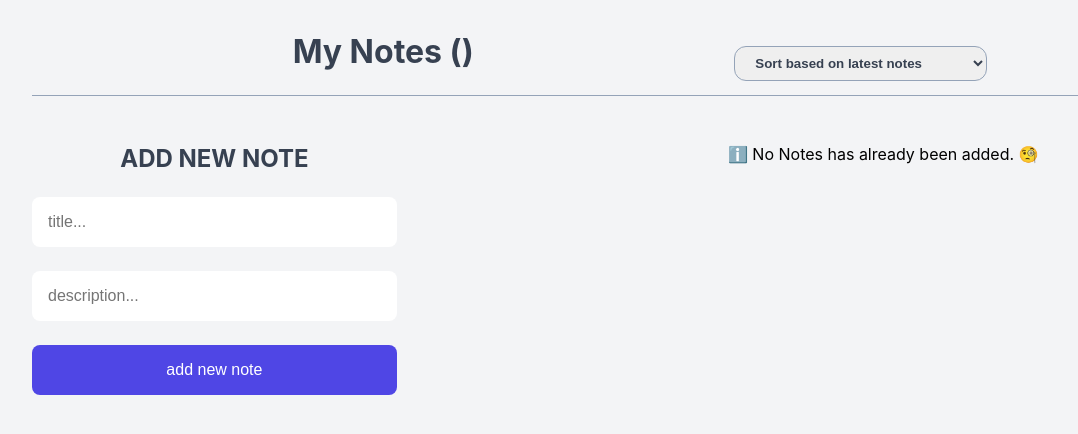
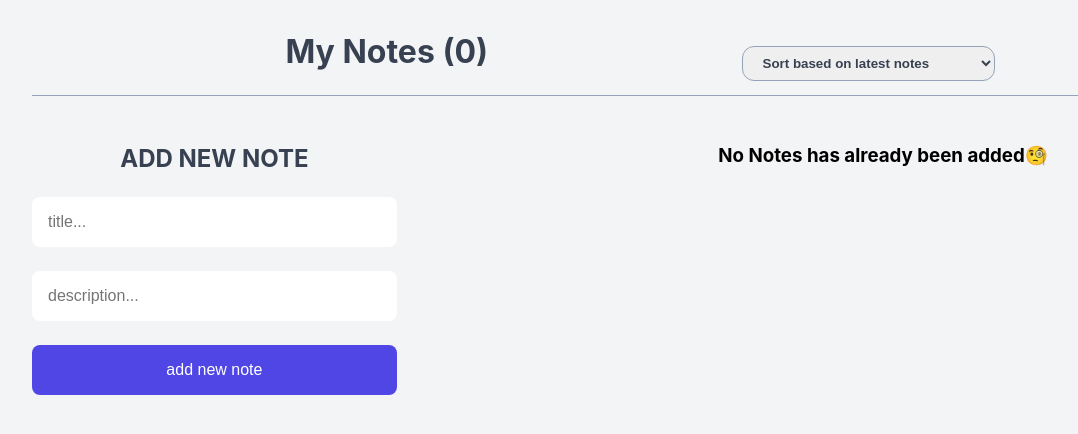
Before and after one commit to nymajalalabadi/NoteApp, a React (Vite) app in the folder Note-App/: page / in a window 1280 px wide. Shown: the top 434 px of the page, without its empty margins (0-1078 px from the left). Built offline with nearby package versions, Linux system fonts and the light colour scheme.

Commit message:
Added Message Component

```diff
--- a/Note-App/src/App.jsx
+++ b/Note-App/src/App.jsx
@@ -8,7 +8,7 @@ import NoteHeader from "./component/NoteHeader";
 function App() {
   const [notes, setNotes] = useState([]);
 
-  const[sortBy, setSortBy] = useState("latest")
+  const [sortBy, setSortBy] = useState("latest")
 
   const handleNotes = (newNote) => {
     setNotes((prevNotes) => [...prevNotes, newNote]);
@@ -41,35 +41,14 @@ function App() {
     setNotes((prevNotes) => prevNotes.map((note) => note.id == noteId ? {...note, completed: ! note.completed} : note));
   };
 
-  const HandleOnSort = (e) => {
-    setSortBy(e.target.value)
-  }
-
-  let sortedNotes = notes;
-
-  if(sortBy === "earliest")
-  {
-    sortedNotes = [...notes].sort((a,b) => new Date(a.createAt) - new Date(b.createAt));
-  }
-
-  if(sortBy === "latest")
-  {
-    sortedNotes = [...notes].sort((a,b) => new Date(b.createAt) - new Date(a.createAt));
-  }
-
-  if(sortBy === "completed")
-  {
-    sortedNotes = [...notes].sort((a, b) => Number(a.completed) - Number(b.completed));
-  }
-
   return (
   <div className="container">
-    <NoteHeader notes={notes} sortBy={sortBy} onSort={HandleOnSort}/>
+    <NoteHeader notes={notes} sortBy={sortBy} onSort={(e) => setSortBy(e.target.value)} />
     <div className="note-app">
       <AddNewNote onAddNote={handleNotes}/>
       <div className="note-container">
         <NoteStatus notes={notes}/>
-        <NoteList notes={sortedNotes} onDeletNote={handleDeletNote} onCompleteNote={handleCompleteNote}/>
+        <NoteList notes={notes} sortBy={sortBy} onDeletNote={handleDeletNote} onCompleteNote={handleCompleteNote}/>
       </div>
     </div>
   </div>);
--- a/Note-App/src/component/AddNewNote.jsx
+++ b/Note-App/src/component/AddNewNote.jsx
@@ -19,7 +19,7 @@ function AddNewNote({onAddNote}) {
             title: title,
             description: description,
             completed: false,
-            createAt: Date.now().toISOString,
+            createdAt: new Date().toISOString(),
         };
 
         onAddNote(newNote);
--- /dev/null
+++ b/Note-App/src/component/Message.jsx
@@ -0,0 +1,9 @@
+
+
+function Message({children}) {
+  return (
+      <div>{children}</div>
+  )
+}
+
+export default Message
--- a/Note-App/src/component/NoteHeader.jsx
+++ b/Note-App/src/component/NoteHeader.jsx
@@ -2,7 +2,7 @@
 function NoteHeader({notes, sortBy, onSort}) {
   return (
     <div className="note-header">
-      <h1>My Notes ({notes.lenght})</h1>
+      <h1>My Notes  ({notes.length})</h1>
       <select value={sortBy} onChange={onSort}>
         <option value="latest">Sort based on latest notes</option>
         <option value="earliest">Sort based on earliest notes</option>
--- a/Note-App/src/component/NoteList.jsx
+++ b/Note-App/src/component/NoteList.jsx
@@ -1,12 +1,25 @@
 import NoteItem from "./NoteItem"
 
-function NoteList({notes, onDeletNote, onCompleteNote}) {
+function NoteList({notes, sortBy, onDeletNote, onCompleteNote}) {
 
+  let sortedNotes = notes;
+
+  if (sortBy === "earliest")
+    sortedNotes = [...notes].sort((a, b) => new Date(a.createdAt) - new Date(b.createdAt)
+  ); // a -b  => a > b ? 1 : -1
+
+  if (sortBy === "latest")
+    sortedNotes = [...notes].sort((a, b) => new Date(b.createdAt) - new Date(a.createdAt)
+  ); // b -a  => a > b ? -1 : 1
+
+  if (sortBy === "completed")
+    sortedNotes = [...notes].sort((a, b) => Number(a.completed) - Number(b.completed)
+  );
 
   return (
     <div className="note-list">
         {
-            notes.map((note) => (
+            sortedNotes.map((note) => (
                <NoteItem key={note.id} note={note} onDeletNote={onDeletNote} onCompleteNote={onCompleteNote}/>
             ))
         }
--- a/Note-App/src/component/NoteStatus.jsx
+++ b/Note-App/src/component/NoteStatus.jsx
@@ -1,3 +1,4 @@
+import Message from "./Message";
 
 
 function NoteStatus({notes}) {
@@ -8,9 +9,9 @@ function NoteStatus({notes}) {
 
     if(!allNotes){
         return (
-            <span>
-              ℹ️ <span>No Notes has already been added.</span> <span>🧐</span>
-            </span>
+            <Message>
+              <h3>No Notes has already been added<span>🧐</span></h3>
+            </Message>
           );
     }
 
```
